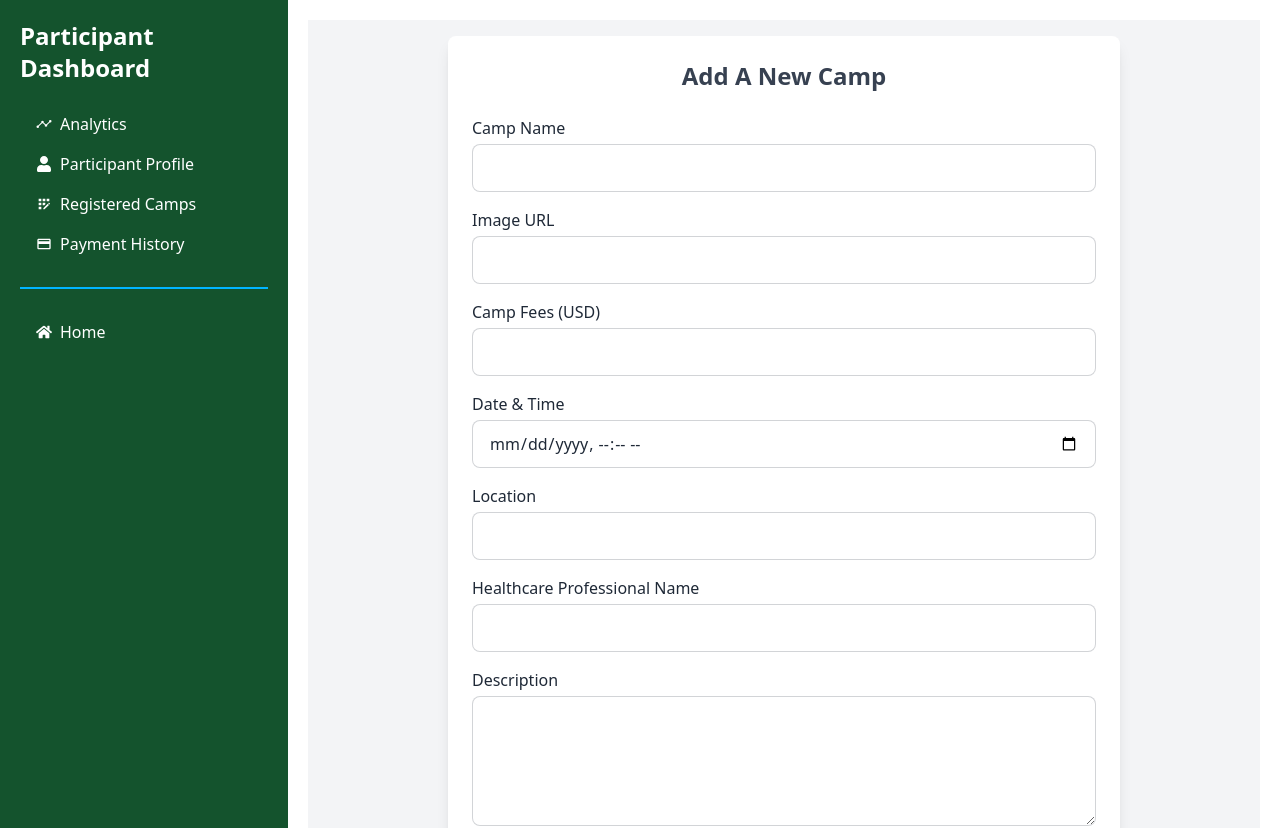
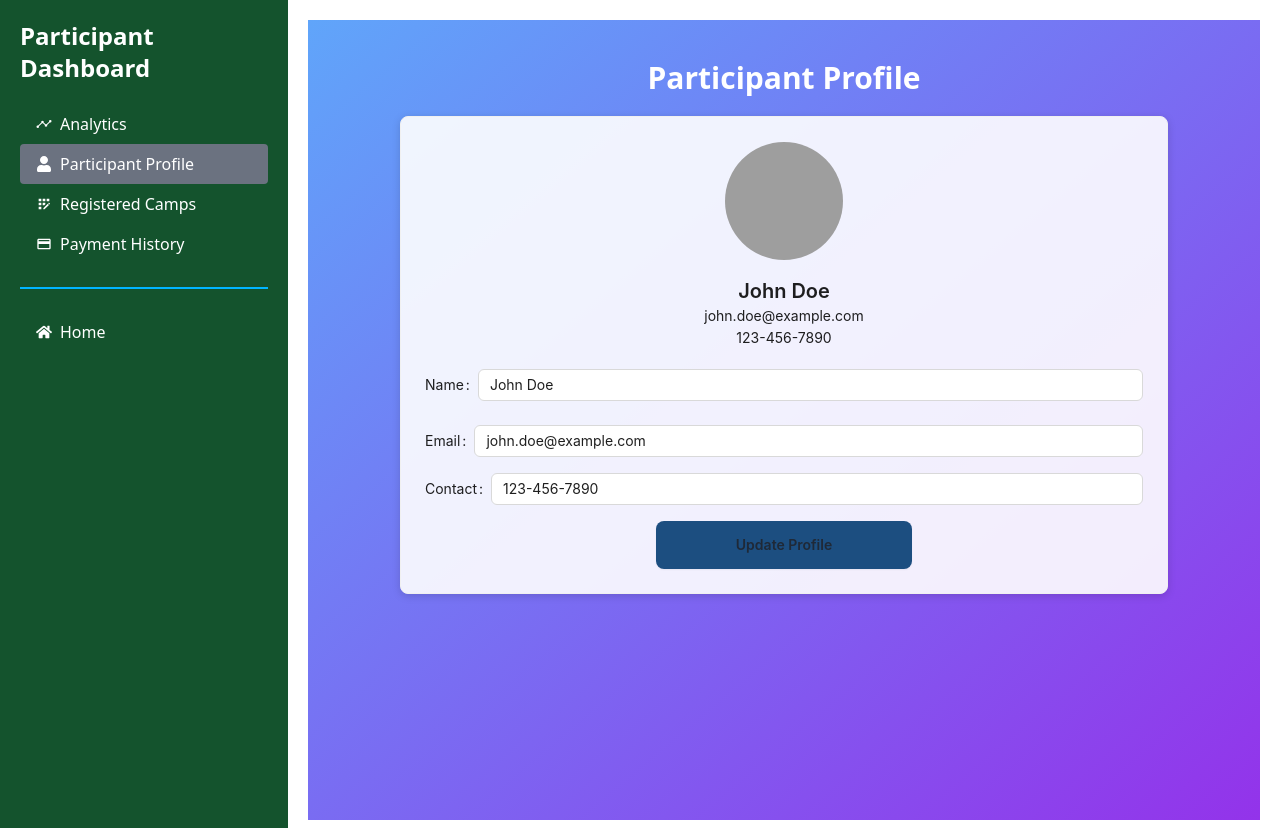
Before and after one commit to Developer-Jaber/CareConnect-client-side, a React (Vite) app: page /dashboard/prticipant-profile in a window 1280 px wide. Shown: the top 828 px of the page. Built offline with nearby package versions, Linux system fonts and the light colour scheme; no server answers; sample sign-in values are in the browser's storage; grey boxes are pictures that could not be loaded.

Commit message:
Just rady a design of participent profile,

```diff
--- a/package.json
+++ b/package.json
@@ -13,6 +13,7 @@
     "antd": "^5.23.2",
     "axios": "^1.7.9",
     "firebase": "^11.2.0",
+    "formik": "^2.4.6",
     "framer-motion": "^12.0.5",
     "localforage": "^1.10.0",
     "match-sorter": "^8.0.0",
@@ -23,7 +24,8 @@
     "react-router-dom": "^7.1.3",
     "react-toastify": "^11.0.3",
     "recharts": "^2.15.1",
-    "sort-by": "^1.2.0"
+    "sort-by": "^1.2.0",
+    "yup": "^1.6.1"
   },
   "devDependencies": {
     "@eslint/js": "^9.17.0",
--- a/src/Layout/Dashboard.jsx
+++ b/src/Layout/Dashboard.jsx
@@ -100,7 +100,7 @@ const Dashboard = () => {
                   <span>Analytics</span>
                 </NavLink>
                 <NavLink
-                  to='/dashboard/participant-profile'
+                  to='/dashboard/prticipant-profile'
                   className={({ isActive }) =>
                     `flex items-center gap-2 py-2 px-4 rounded hover:bg-gray-500 ${
                       isActive ? 'bg-gray-500' : ''
--- /dev/null
+++ b/src/Pages/Dashboard/Participent/ParticipantProfile.jsx
@@ -0,0 +1,75 @@
+import { useState } from "react";
+import { Card, Form, Input, Button, Avatar, message } from "antd";
+import { Formik, Form as FormikForm, Field } from "formik";
+import * as Yup from "yup";
+
+const ProfileSchema = Yup.object().shape({
+  name: Yup.string().required("Name is required"),
+  email: Yup.string().email("Invalid email").required("Email is required"),
+  contact: Yup.string().required("Contact is required"),
+});
+
+const ParticipantProfile = () => {
+  const [profileData, setProfileData] = useState({
+    name: "John Doe",
+    email: "john.doe@example.com",
+    contact: "123-456-7890",
+    image: "https://i.pravatar.cc/150?img=3",
+  });
+
+  const handleUpdate = (values) => {
+    setProfileData({ ...profileData, ...values });
+    message.success("Profile updated successfully!");
+  };
+
+  return (
+    <div className="bg-gradient-to-br from-blue-400 to-purple-600 p-10 min-h-screen text-white">
+      <h1 className="mb-5 font-bold text-3xl text-center">Participant Profile</h1>
+      <Card className="bg-white bg-opacity-90 shadow-xl mx-auto w-full max-w-3xl">
+        <div className="flex flex-col items-center">
+          <Avatar size={120} src={profileData.image} />
+          <h2 className="mt-4 font-semibold text-xl">{profileData.name}</h2>
+          <p>{profileData.email}</p>
+          <p>{profileData.contact}</p>
+        </div>
+
+        <Formik
+          initialValues={{
+            name: profileData.name,
+            email: profileData.email,
+            contact: profileData.contact,
+          }}
+          validationSchema={ProfileSchema}
+          onSubmit={handleUpdate}
+        >
+          {({ errors, touched }) => (
+            <FormikForm className="space-y-4 mt-5">
+              <Form.Item label="Name" validateStatus={errors.name && touched.name ? "error" : ""}>
+                <Field name="name" as={Input} placeholder="Enter your name" />
+                {errors.name && touched.name && <div className="text-red-500">{errors.name}</div>}
+              </Form.Item>
+
+              <Form.Item label="Email" validateStatus={errors.email && touched.email ? "error" : ""}>
+                <Field name="email" as={Input} placeholder="Enter your email" />
+                {errors.email && touched.email && <div className="text-red-500">{errors.email}</div>}
+              </Form.Item>
+
+              <Form.Item label="Contact" validateStatus={errors.contact && touched.contact ? "error" : ""}>
+                <Field name="contact" as={Input} placeholder="Enter your contact" />
+                {errors.contact && touched.contact && <div className="text-red-500">{errors.contact}</div>}
+              </Form.Item>
+
+              <div className="flex justify-center mt-5">
+                <Button type="primary" htmlType="submit" className="btn btn-wide">
+                  Update Profile
+                </Button>
+              </div>
+            </FormikForm>
+          )}
+        </Formik>
+      </Card>
+    </div>
+  );
+};
+
+export default ParticipantProfile;
--- a/src/Router/Router.jsx
+++ b/src/Router/Router.jsx
@@ -12,6 +12,7 @@ import AddCamp from '../Pages/Dashboard/Organizer/AddCamp'
 import ManageCamps from '../Pages/Dashboard/Organizer/ManageCamps'
 import ManageRegisteredCamps from '../Pages/Dashboard/Organizer/ManageRegisteredCamps'
 import AnalyticsPage from '../Pages/Dashboard/Participent/AnalyticsPage'
+import ParticipantProfile from '../Pages/Dashboard/Participent/ParticipantProfile'
 
 const router = createBrowserRouter([
   {
@@ -98,7 +99,7 @@ const router = createBrowserRouter([
         path: '/dashboard/prticipant-profile',
         element: (
           <PrivetRouts>
-            <AddCamp></AddCamp>
+            <ParticipantProfile></ParticipantProfile>
           </PrivetRouts>
         )
       },
```
Also changed, not shown: 1 other file (tests, documents, lock files or other folders).
